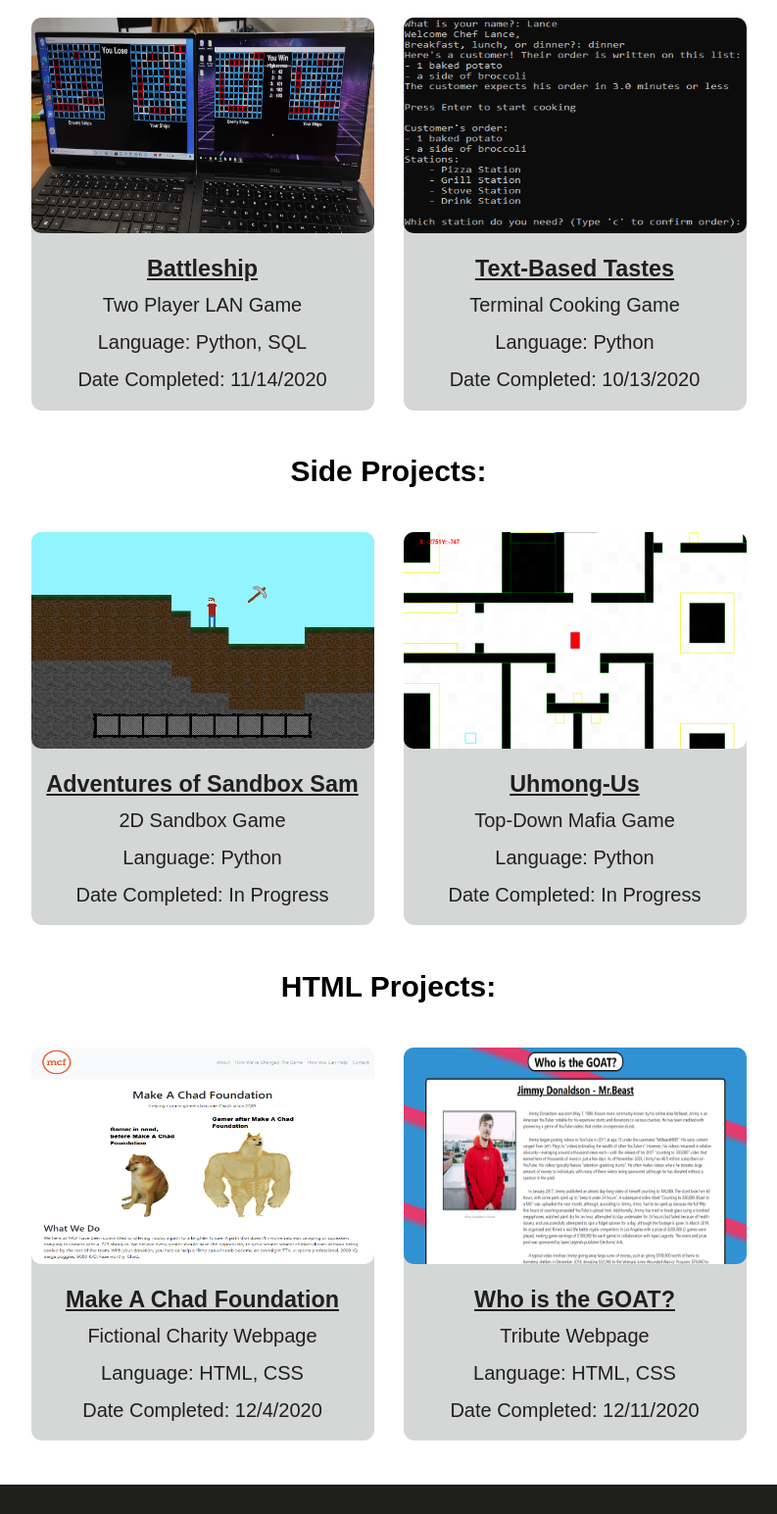
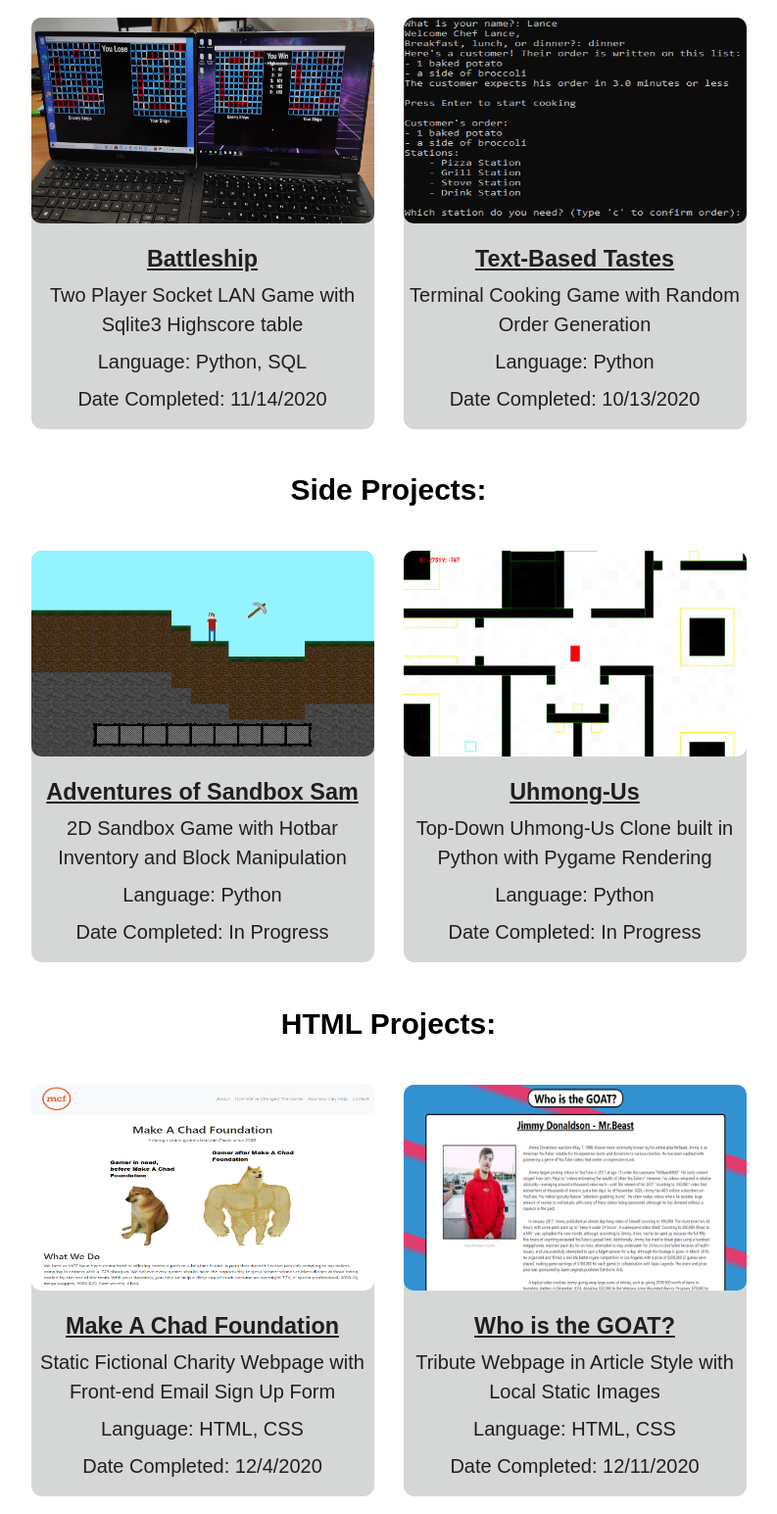
Before and after one commit to Lance-Easley/lance-easley.github.io, a plain HTML site: page index.html in a window 1280 px wide. Shown: the part 2345-3890 px from the top of the page at 98% size, without its empty margins (332-1125 px from the left). Drawn offline with Linux system fonts and the light colour scheme; a web font is replaced by a local one.

Commit message:
Added better description for each project

```diff
--- a/index.html
+++ b/index.html
@@ -106,7 +106,7 @@
               <div class="project-card">
                 <img src="images/unit_project_2.jpg" />
                 <h3>Battleship</h3>
-                <p>Two Player LAN Game</p>
+                <p>Two Player Socket LAN Game with Sqlite3 Highscore table</p>
                 <p>Language: Python, SQL</p>
                 <p>Date Completed: 11/14/2020</p>
               </div>
@@ -118,7 +118,7 @@
               <div class="project-card">
                 <img src="images/unit_project_1.png" />
                 <h3>Text-Based Tastes</h3>
-                <p>Terminal Cooking Game</p>
+                <p>Terminal Cooking Game with Random Order Generation</p>
                 <p>Language: Python</p>
                 <p>Date Completed: 10/13/2020</p>
                 <p></p>
@@ -134,7 +134,7 @@
               <div class="project-card">
                 <img src="images/sandbox_sam.png" />
                 <h3>Adventures of Sandbox Sam</h3>
-                <p>2D Sandbox Game</p>
+                <p>2D Sandbox Game with Hotbar Inventory and Block Manipulation</p>
                 <p>Language: Python</p>
                 <p>Date Completed: In Progress</p>
               </div>
@@ -143,7 +143,7 @@
               <div class="project-card">
                 <img src="images/Uhmong-Us.png" />
                 <h3>Uhmong-Us</h3>
-                <p>Top-Down Mafia Game</p>
+                <p>Top-Down Uhmong-Us Clone built in Python with Pygame Rendering</p>
                 <p>Language: Python</p>
                 <p>Date Completed: In Progress</p>
               </div>
@@ -158,7 +158,7 @@
               <div class="project-card">
                 <img src="images/mcf.png" />
                 <h3>Make A Chad Foundation</h3>
-                <p>Fictional Charity Webpage</p>
+                <p>Static Fictional Charity Webpage with Front-end Email Sign Up Form</p>
                 <p>Language: HTML, CSS</p>
                 <p>Date Completed: 12/4/2020</p>
               </div>
@@ -170,7 +170,7 @@
               <div class="project-card">
                 <img src="images/goat.png" />
                 <h3>Who is the GOAT?</h3>
-                <p>Tribute Webpage</p>
+                <p>Tribute Webpage in Article Style with Local Static Images</p>
                 <p>Language: HTML, CSS</p>
                 <p>Date Completed: 12/11/2020</p>
               </div>
--- a/styles.css
+++ b/styles.css
@@ -212,7 +212,7 @@
 
 .project-card {
     width: 350px;
-    height: 401px;
+    height: 420px;
     background-color: #D5D7D6;
     margin: 10px;
     border-radius: 16px;
@@ -230,11 +230,12 @@
 
 .project-card p {
     margin: 4px 0px;
+    text-align: center;
 }
 
 .project-card img {
     width: 100%;
-    height: 55%;
+    height: 50%;
     border-radius: 10px;
     margin: 0px;
 }
```
